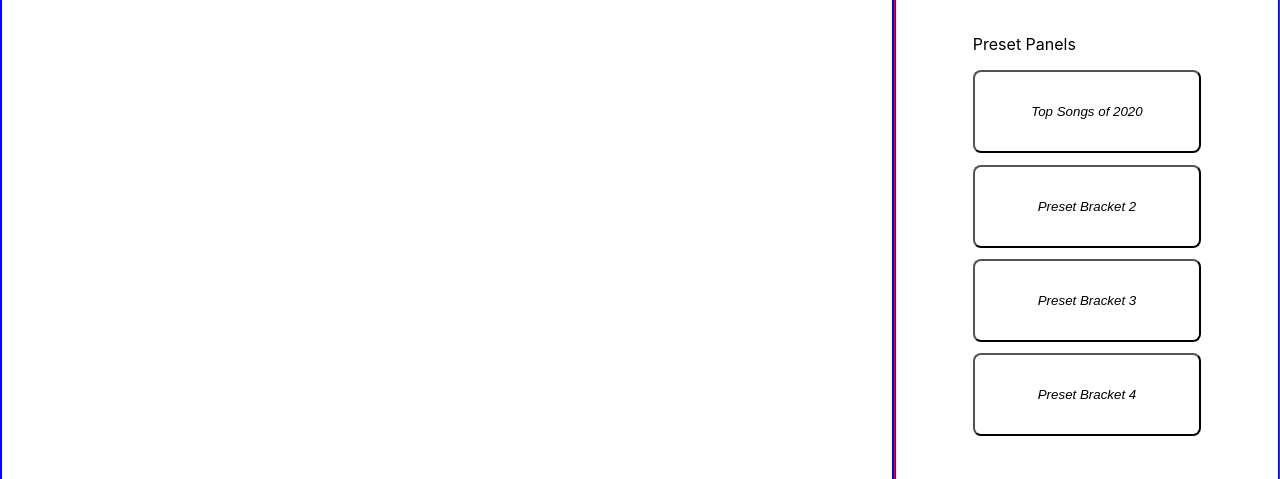
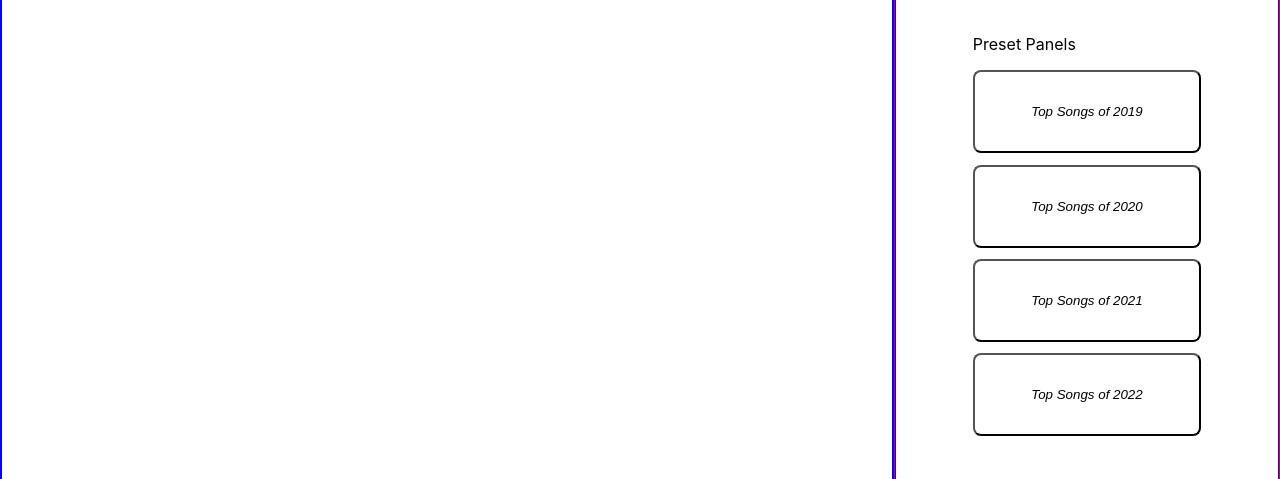
Before and after one commit to chlamydiot/Bracket-Builder---BCS-Hackathon-2023, a React (Create React App) app in the folder brakcet-builder/: page / in a window 1280 px wide. Shown: the part 321-800 px from the top of the page. Built offline with nearby package versions, Linux system fonts and the light colour scheme.

Commit message:
Added Additional Constants
Added more constant and implemented

```diff
--- a/brakcet-builder/src/MainPanels/MainPanels.js
+++ b/brakcet-builder/src/MainPanels/MainPanels.js
@@ -40,6 +40,15 @@ function MainPanels() {
     "Memories - Maroon 5",
     "The Bones - Maren Morris"
   ]
+    const topSongs2019 = ["Old Town Road - Lil Nas X",
+  "Sunflower - Post Malone",
+  "Without Me - Halsey",
+  "Bad Guy - Billie Eilish",
+  "Wow - Post Malone",
+  "Happier - Marshmello",
+  "7 Rings - Ariana Grande",
+  "Talk - Khalid",
+  ]
 
   let pageContent = null;
   if (preset === 0) {
@@ -51,19 +60,25 @@ function MainPanels() {
   } else if (preset === 1) {
     console.log("Preset 1 block executed")
     pageContent = <>
-      <BracketLeftPanel input={topSongs2022} />
+      <BracketLeftPanel input={topSongs2019} />
       <BracketRightPanel />
     </>
   } else if (preset === 2) {
     console.log("Preset 2 block executed")
     pageContent = <>
-      <BracketLeftPanel input={topSongs2021} />
+      <BracketLeftPanel input={topSongs2020} />
       <BracketRightPanel />
     </>
   } else if (preset === 3) {
     console.log("Preset 3 block executed")
     pageContent = <>
-      <BracketLeftPanel input={topSongs2020} />
+      <BracketLeftPanel input={topSongs2021} />
+      <BracketRightPanel />
+    </>
+  } else if (preset === 4) {
+    console.log("Preset 4 block executed")
+    pageContent = <>
+      <BracketLeftPanel input={topSongs2022} />
       <BracketRightPanel />
     </>
   }
--- a/brakcet-builder/src/RightPanel/BracketRightPanel.js
+++ b/brakcet-builder/src/RightPanel/BracketRightPanel.js
@@ -7,16 +7,16 @@ return <div className="RightPanel">
          </div>
          <div className='PresetPanel'>
             <button>
+               Top Songs of 2019
+            </button>
+            <button>
                Top Songs of 2020
             </button>
             <button>
-               Preset Bracket 2
+               Top Songs of 2021
             </button>
             <button>
-               Preset Bracket 3
-            </button>
-            <button>
-               Preset Bracket 4
+               Top Songs of 2022
             </button>
          </div>
         </div>
--- a/brakcet-builder/src/RightPanel/RightPanel.js
+++ b/brakcet-builder/src/RightPanel/RightPanel.js
@@ -15,16 +15,16 @@ return <div className="RightPanel">
          <div className='PresetPanel'>
             <p> Preset Panels </p>
             <button onClick={() => changePreset(1)}>
+               Top Songs of 2019
+            </button>
+            <button onClick={() => changePreset(2)}>
                Top Songs of 2020
             </button>
-            <button onClick={() => changePreset(2)}>
-               Preset Bracket 2
-            </button>
             <button onClick={() => changePreset(3)}>
-               Preset Bracket 3
+               Top Songs of 2021
             </button>
             <button onclick={() => changePreset(4)}>
-               Preset Bracket 4
+               Top Songs of 2022
             </button>
          </div>
         </div>
```
